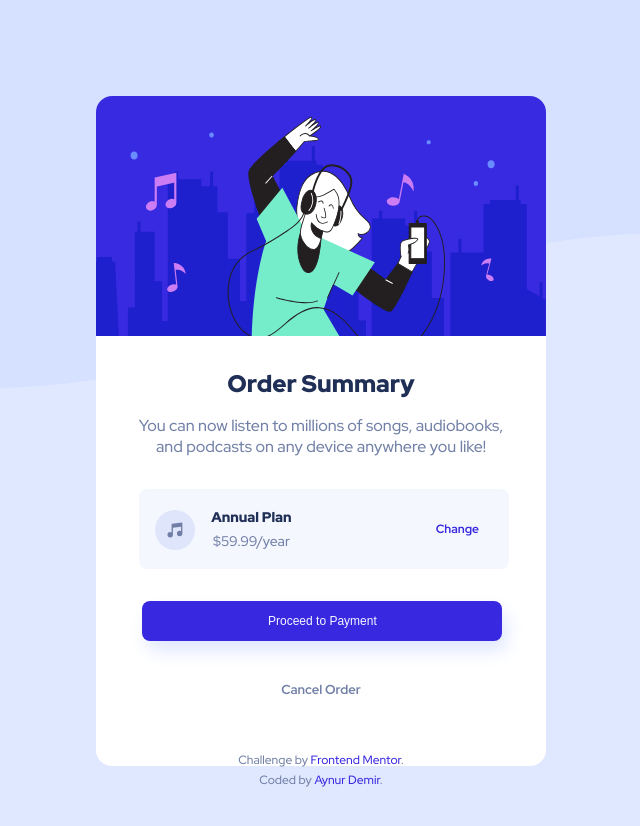
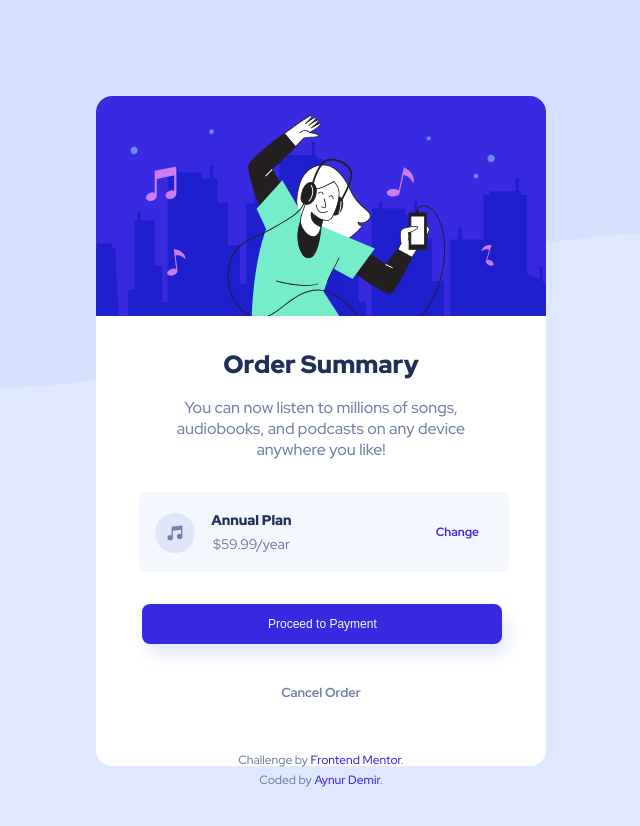
Before and after one commit to Maanlicht91/order-summary-component-main, a plain HTML site: page index.html in a window 1280 px wide. Shown: the whole page, without its empty margins (319-959 px from the left). Drawn offline with Linux system fonts and the light colour scheme.

Commit message:
Update styles.css

```diff
--- a/css/styles.css
+++ b/css/styles.css
@@ -36,7 +36,7 @@ main {
 }
 
 article:nth-child(2) {
-    margin: 0 2rem;
+    margin: 0 4rem;
 }
 
 article:nth-child(3) {
@@ -57,6 +57,7 @@ h1{
     font-weight: 900;
     color: var(--dark-blue);
     padding-bottom: 1rem;
+    font-size: 25px;
 }
 
 article:nth-child(3) p {
@@ -125,7 +126,7 @@ p {
 
 .illustration-pic {
     width: 450px;
-    height: 240px;
+    height: 220px;
     border-radius: 1rem 1rem 0 0 ;
 }
 .attribution {
```
